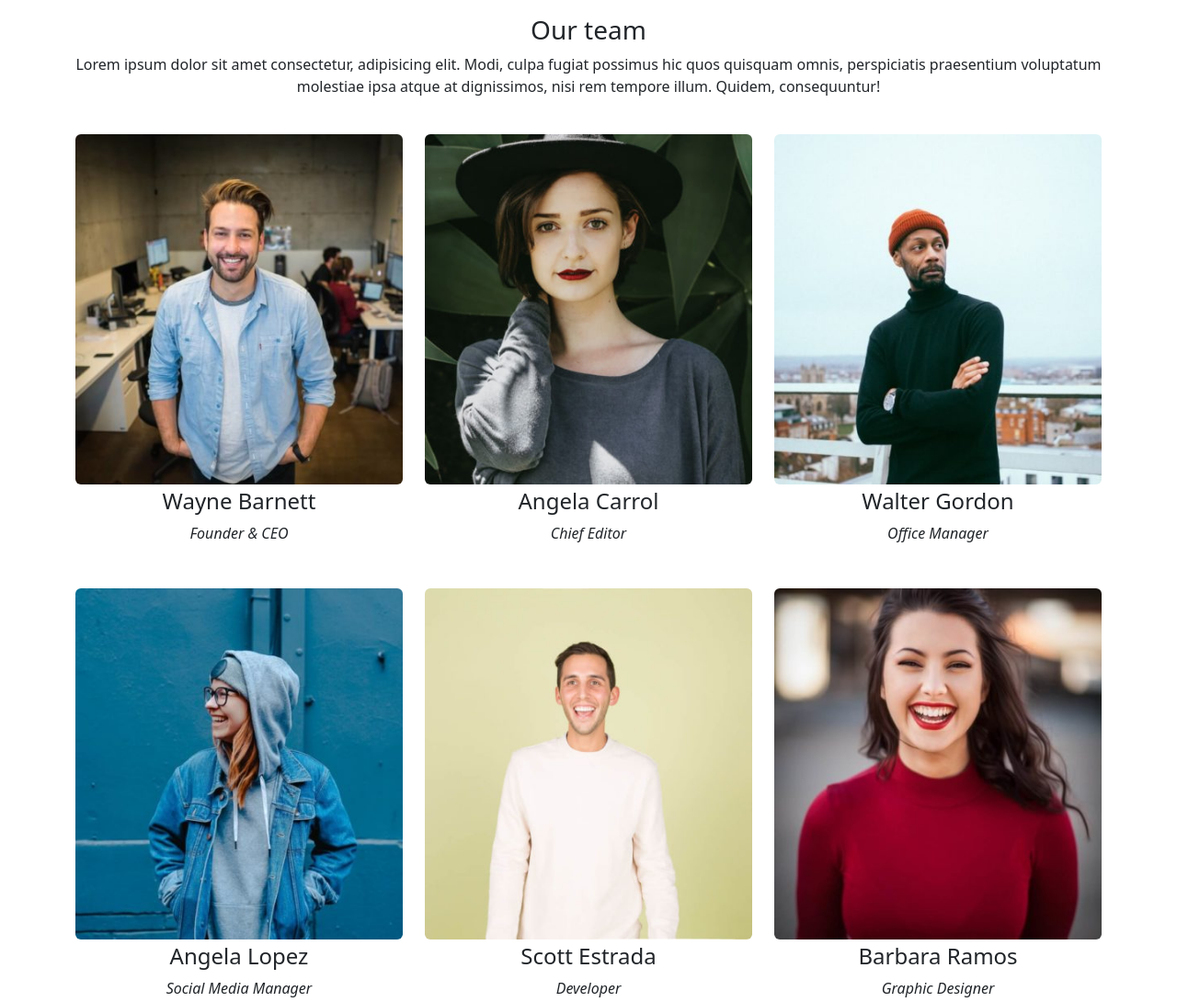
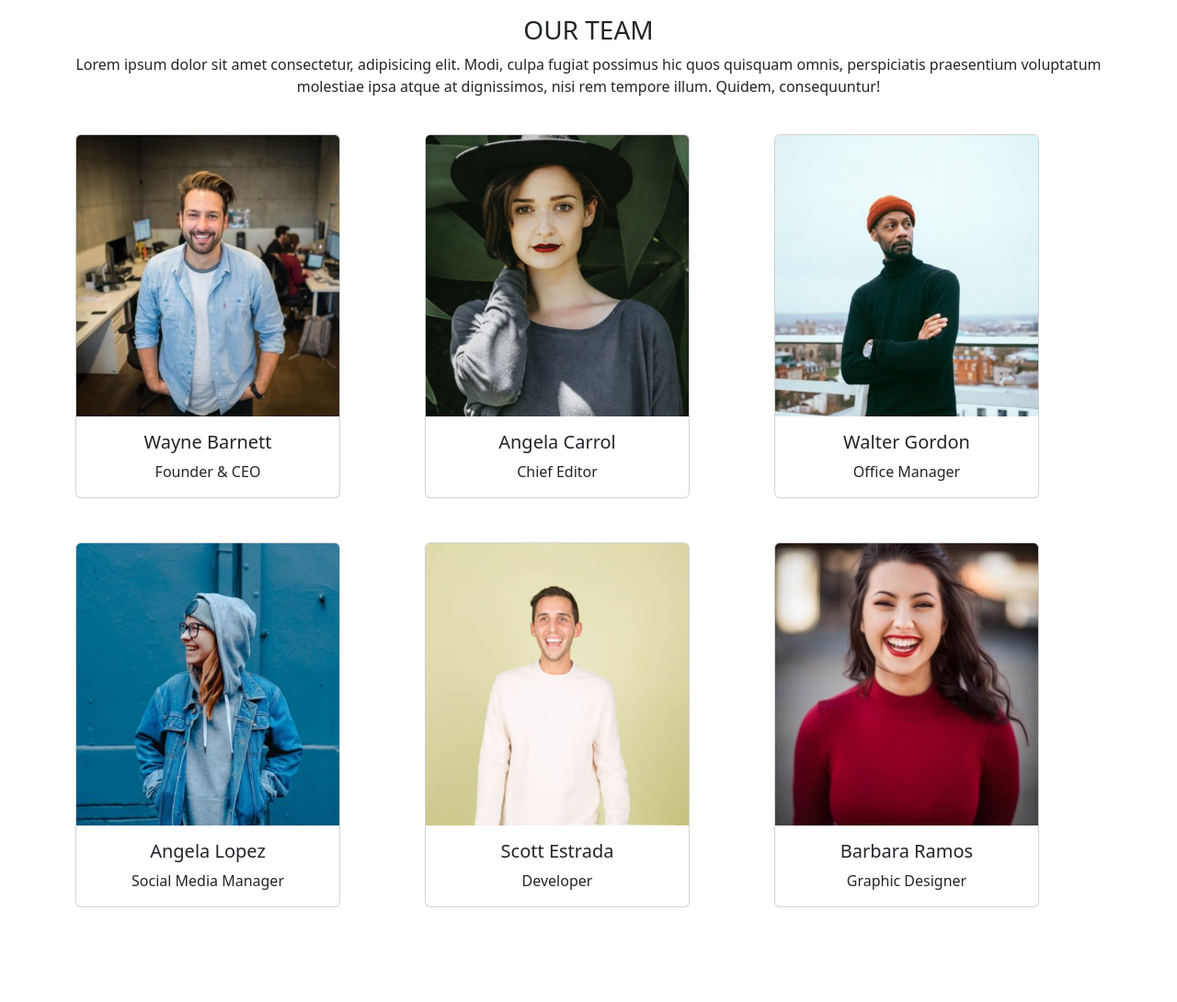
Before and after one commit to VincenzoDiMasi/js-our-team, a plain HTML site: page index.html in a window 1280 px wide. Shown: the whole page at 92% size. After the commit the page ends 1027 px from the top, so only its background shows below. Drawn offline with nearby package versions, Linux system fonts and the light colour scheme.

Commit message:
Add bootstrap cards

```diff
--- a/index.html
+++ b/index.html
@@ -16,7 +16,7 @@
 </head>
 <body>
     <div class="container text-center my-3">
-        <h3>Our team</h3>
+        <h3>OUR TEAM</h3>
         <p>Lorem ipsum dolor sit amet consectetur, adipisicing elit. Modi, culpa fugiat possimus hic quos quisquam omnis, perspiciatis praesentium voluptatum molestiae ipsa atque at dignissimos, nisi rem tempore illum. Quidem, consequuntur!</p>
         <div class="row" id="team-card">
 
--- a/script.js
+++ b/script.js
@@ -59,9 +59,13 @@ let teamContent = '';
 for( let i = 0 ; i < teams.length ; i++){
     teamContent += `
     <div class="col-4 d-flex flex-column my-4">
-    <img class="rounded" src="img/${teams[i].image}" alt="${teams[i].name}">
-    <h4 class="mt-1">${teams[i].name}</h4>
-    <i>${teams[i].role}</i>
+    <div class="card" style="width: 18rem;">
+    <img src="img/${teams[i].image}" alt="${teams[i].name}" class="card-img-top" alt="...">
+    <div class="card-body">
+      <h5 class="card-title">${teams[i].name}</h5>
+      <p class="card-text">${teams[i].role}</p>
+    </div>
+  </div>
     </div>
     `
 }
```
